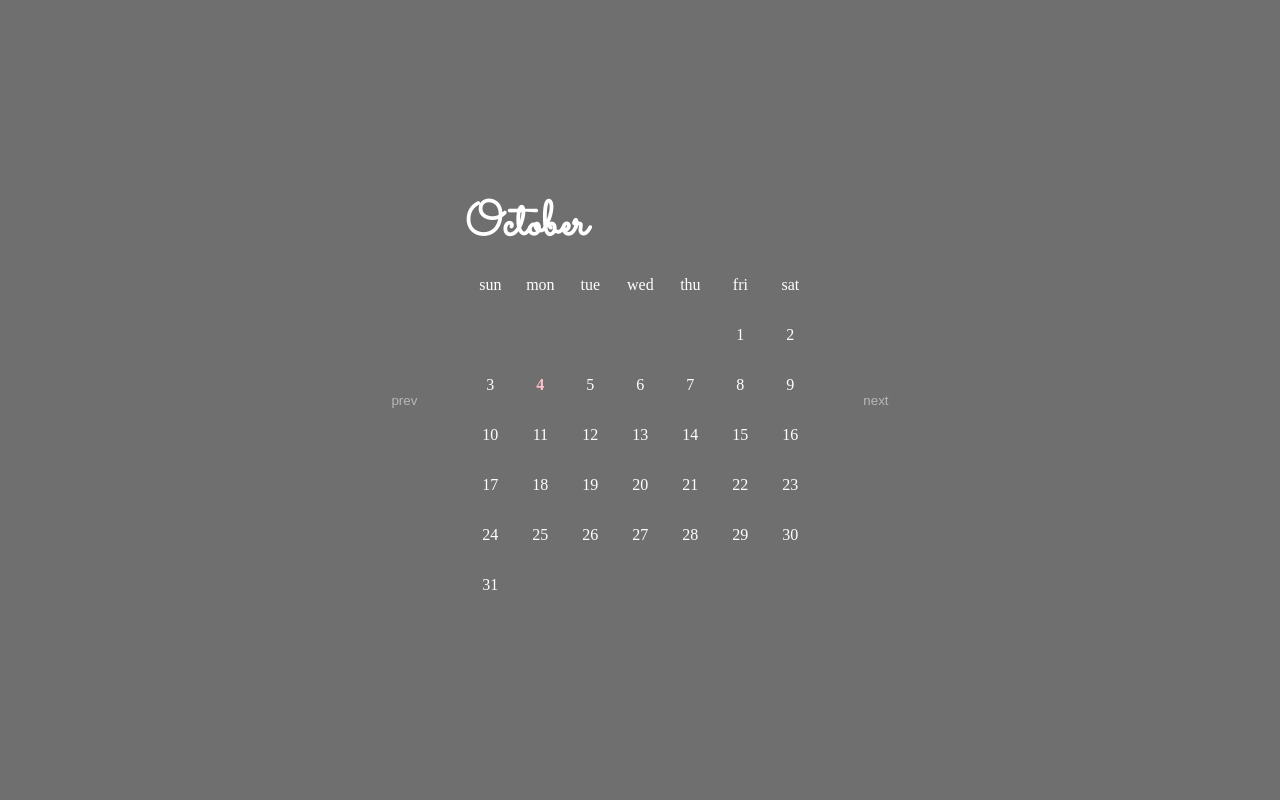
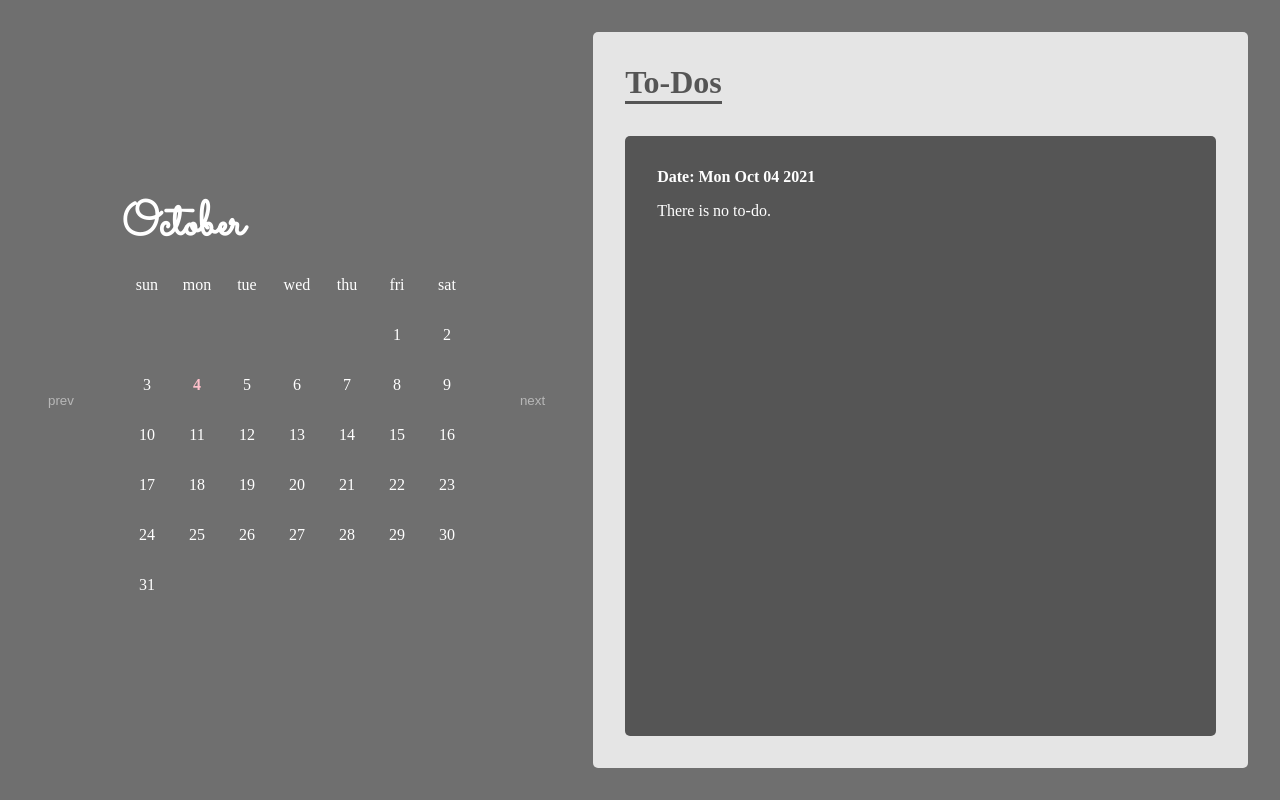
Before and after one commit to ksyksy815/vanilla-javscript-calendar, a website with bundled scripts: page index.html in a window 1280 px wide. Built offline with nearby package versions, Linux system fonts and the light colour scheme.

Commit message:
[Update] Todo list

```diff
--- a/index.html
+++ b/index.html
@@ -27,5 +27,11 @@
     <div id="calendar-days"></div>
   </div>
   <button class="move-button" id="next">next</button>
+  <main>
+    <h1 id="main-title">To-Dos</h1>
+    <section id="main-page">
+
+    </section>
+  </main>
 </body>
 </html>
--- a/js/App.js
+++ b/js/App.js
@@ -1,10 +1,16 @@
 import Calendar from './Calendar.js'
+import List from './Todos/List.js'
 
 export default class App {
   constructor() {
     this.today = new Date()
     this.displayedYear = new Date().getFullYear()
     this.displayedMonth = new Date().getMonth()
+  }
+
+  renderTodoList (parentEl) {
+    const list = new List(this.today)
+    list.renderListElement(parentEl)
   }
 
   renderNewCalendar (type, monthEl, parentEl) {
@@ -42,6 +48,7 @@ export default class App {
     const daysParent = document.querySelector('#calendar-days')
     const nextBtn = document.querySelector('#next')
     const prevBtn = document.querySelector('#prev')
+    const page = document.querySelector('#main-page')
 
     const calendar = new Calendar(this.today, this.today)
     calendar.renderMonthTitle(monthEl)
@@ -54,5 +61,7 @@ export default class App {
     nextBtn.addEventListener('click', (e) =>
       this.renderNewCalendar(e.target.id, monthEl, daysParent)
     )
+
+    this.renderTodoList(page)
   }
 }
--- a/js/Todos/List.js
+++ b/js/Todos/List.js
@@ -12,4 +12,15 @@ export default class List {
     const newTodos = this.todos.filter(todo => todo.id !== todoId)
     this.todos = newTodos
   }
+
+  renderListElement (parentEl) {
+    const dateTitle = document.createElement('h4')
+    const ul = document.createElement('ul')
+
+    dateTitle.textContent = `Date: ${this.date.toDateString()}`
+    ul.textContent = 'There is no to-do.'
+
+    parentEl.appendChild(dateTitle)
+    parentEl.appendChild(ul)
+  }
 }
--- a/style.css
+++ b/style.css
@@ -11,8 +11,9 @@
 body {
   width: 100vw;
   height: 100vh;
+  padding: 2rem;
   display: flex;
-  justify-content: center;
+  justify-content: flex-start;
   align-items: center;
   column-gap: 2rem;
   background: var(--dark-gray);
@@ -82,3 +83,47 @@ body {
   color: pink;
   font-weight: bold;
 }
+
+main {
+  flex: 1 1 50%;
+  color: #555;
+  padding: 2rem;
+  border-radius: 5px;
+  background: #e5e5e5;
+  height: 100%;
+  display: flex;
+  flex-direction: column;
+  justify-content: flex-start;
+  align-items: flex-start;
+  row-gap: 2rem;
+}
+
+#main-title {
+  border-bottom: 3px solid #555;
+}
+
+#main-page {
+  width: 100%;
+  height: 100%;
+  background: #555;
+  color: #fff;
+  border-radius: 5px;
+  padding: 2rem;
+  display: flex;
+  flex-direction: column;
+  row-gap: 1rem;
+}
+#main-page > ul {
+  flex: 1 1 auto;
+  display: flex;
+  flex-direction: column;
+  justify-content: flex-start;
+  align-items: flex-start;
+  row-gap: 1rem;
+}
+
+#main-page > ul > li {
+  width: 100%;
+
+  background: 1px solid #e5e5e5;
+}
```
